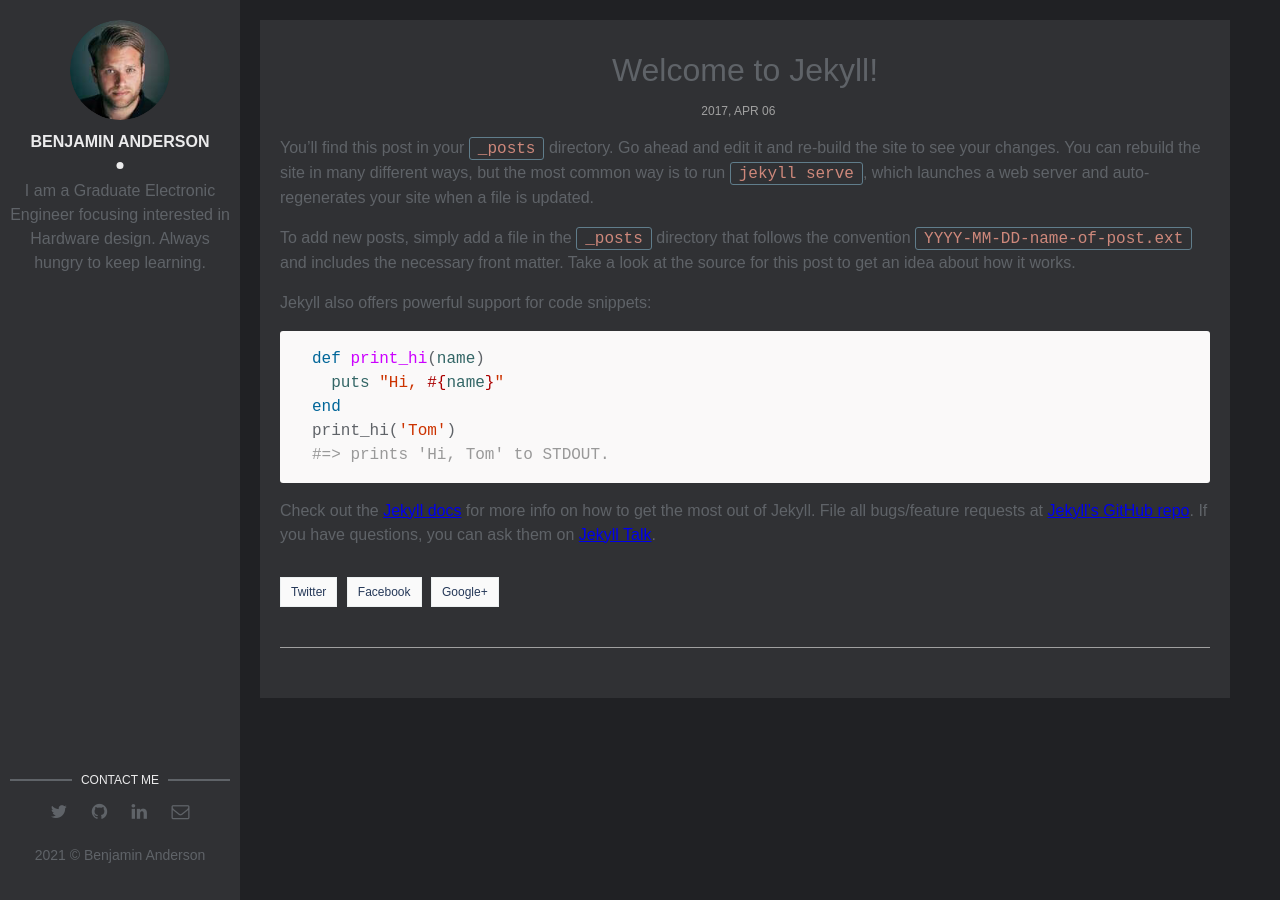
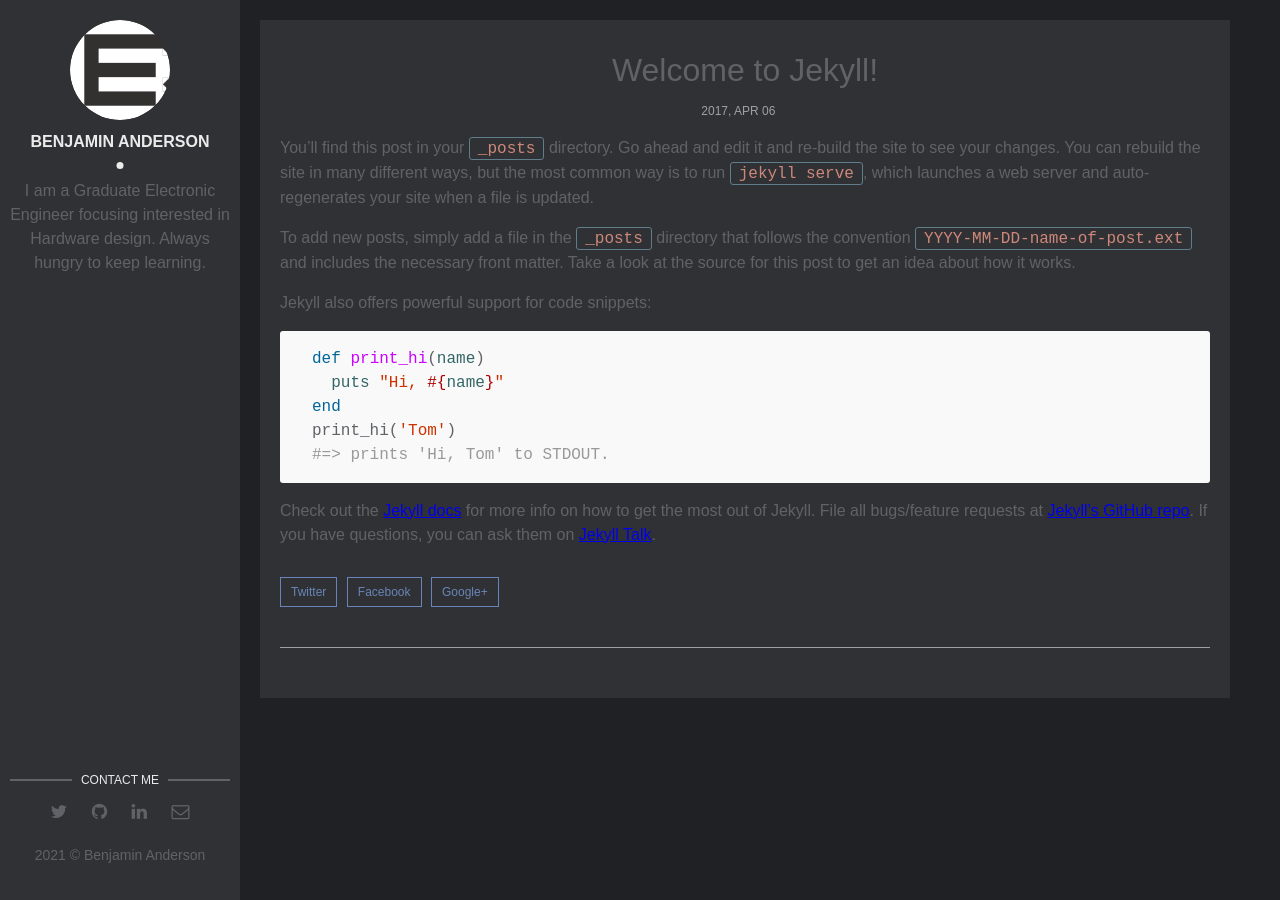
Before and after one commit to BenjaminJAnderson/Website, a Jekyll site: the page built from _posts/2017-04-06-welcome-to-jekyll.markdown, in a window 1280 px wide. Built offline with Jekyll 4.4.1, drawn with Linux system fonts in a browser that asks for light colours; comment, search, counter and statistics services are not loaded.

Commit message:
Added Logo

```diff
--- a/_config.yml
+++ b/_config.yml
@@ -8,7 +8,7 @@ site-twitter:  #if your site has a twitter account, enter it here
 
 # Author Settings
 author: Benjamin Anderson # add your name
-author-img: david-freeman.jpg # add your photo
+author-img: BezelLogo128128.png # add your photo
 about-author: I am a Graduate Electronic Engineer focusing interested in Hardware design. Always hungry to keep learning. # add description
 social-twitter: engiebenji1999 # add your Twitter handle
 #social-facebook: # add your Facebook handle
--- a/assets/css/main.css
+++ b/assets/css/main.css
@@ -954,8 +954,8 @@ table tfoot td {
 .about img {
   width: 100%;
   height: 100%;
-  -webkit-border-radius: 50%;
-          border-radius: 50%;
+  -webkit-border-radius: 100%;
+          border-radius: 100%;
   -webkit-transition: -webkit-transform 0.35s;
   transition: -webkit-transform 0.35s;
   -o-transition: transform 0.35s;
@@ -1273,11 +1273,11 @@ a.newer-posts:hover {
 .page-footer .page-share a {
   display: inline-block;
   text-decoration: none;
-  background-color: #fafafa;
-  border: 1px solid #ecf0f1;
+  background-color: #303134;
+  border: 1px solid #6785b8;
   padding: 5px 10px;
   margin-left: 5px;
-  color: #263959;
+  color: #6785b8;
   font-size: 12px;
   -webkit-transition: background-color .3s;
   -o-transition: background-color .3s;
@@ -1289,7 +1289,7 @@ a.newer-posts:hover {
 }
 
 .page-footer .page-share a:hover {
-  background-color: #ecf0f1;
+  background-color: #24272d;
 }
 
 .page-footer .page-tag a {
@@ -1297,13 +1297,17 @@ a.newer-posts:hover {
   font-size: 10px;
   padding: 5px 10px;
   margin-left: 5px;
-  color: #263959;
+  color: #6785b8;
   text-transform: uppercase;
-  border: 1px solid #263959;
+  background-color: #303134;
+  border: 1px solid #6785b8;
+  -webkit-transition: background-color .3s;
+  -o-transition: background-color .3s;
+  transition: background-color .3s;
 }
 
 .page-footer .page-tag a:hover {
-  text-decoration: underline;
+  background-color: #24272d;
 }
 
 /* - - - - - - - - - - Tag Styles - - - - - - - - - - */
```
Also changed, not shown: assets/img/BezelLogo128128.png (added).
